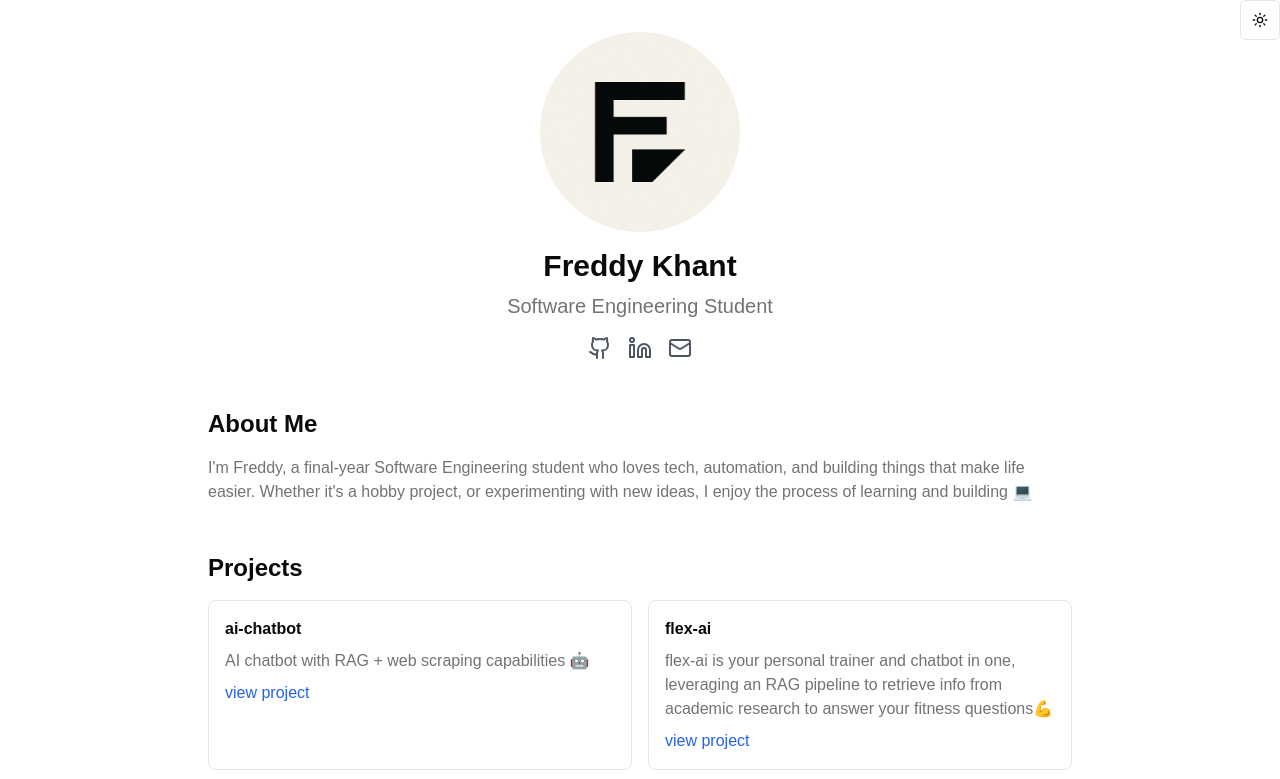
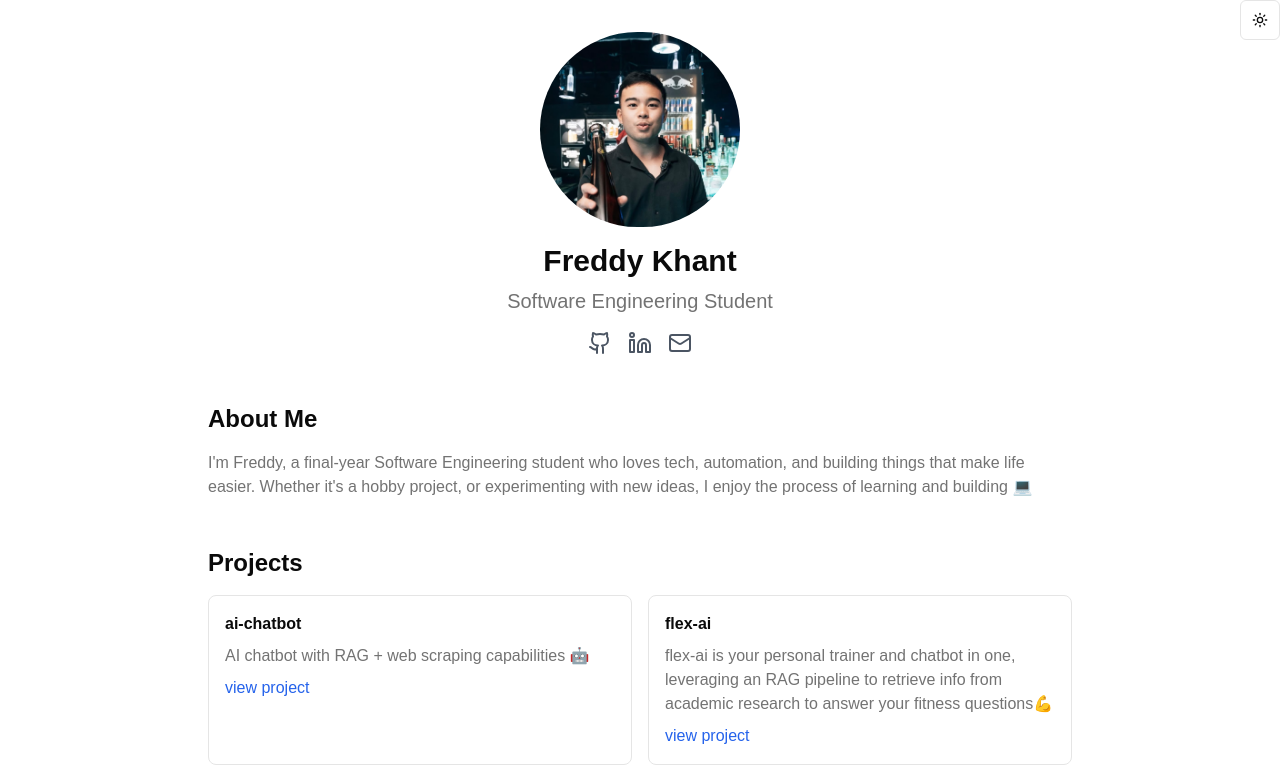
Before and after one commit to freddykhant/portfolio, a Next.js app: page / in a window 1280 px wide. Shown: the top 779 px of the page. Built offline with nearby package versions, Linux system fonts and the light colour scheme.

Commit message:
revert to profile picture

```diff
--- a/app/page.tsx
+++ b/app/page.tsx
@@ -56,7 +56,7 @@ export default function Home() {
           <ModeToggle />
         </div>
         <Image
-          src="/logo.png"
+          src="/pfp.jpg"
           alt="me"
           width={200}
           height={200}
```
